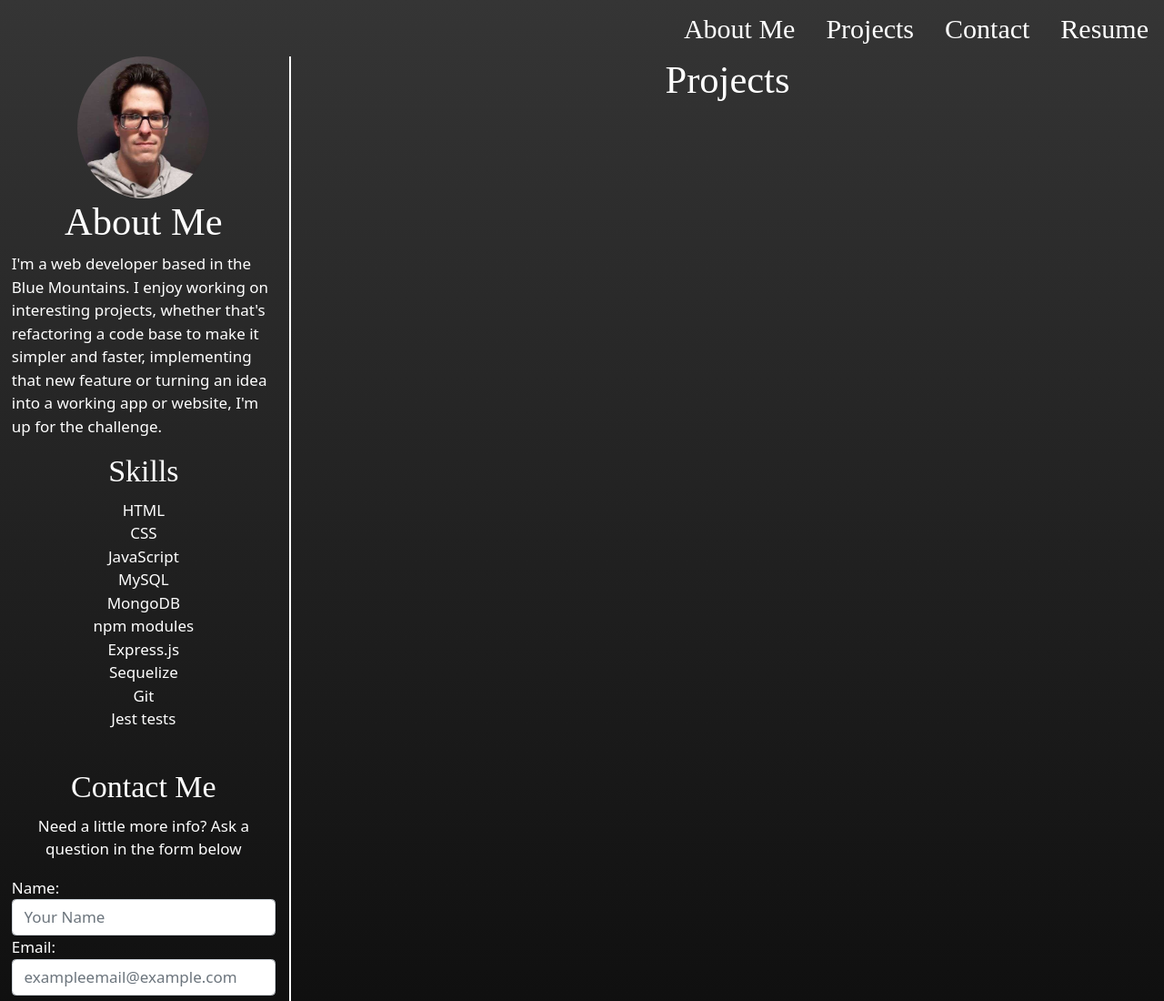
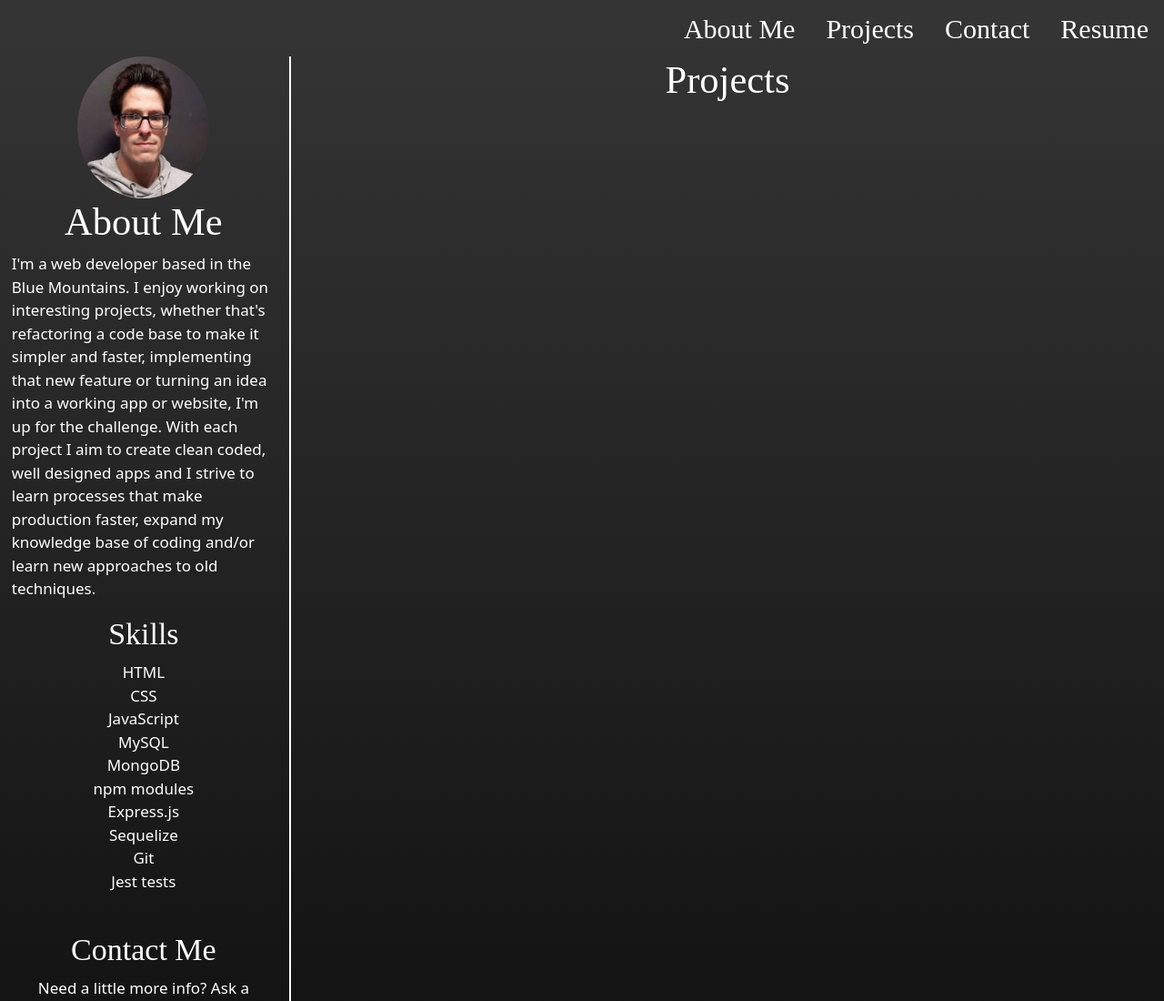
Before and after one commit to HobbaZ/Portfolio-Website, a website: page public/index.html in a window 1280 px wide. Shown: the top 1100 px of the page at 91% size. Drawn offline with nearby package versions, Linux system fonts and the light colour scheme; no server answers; a web font is replaced by a local one.

```diff
--- a/public/index.html
+++ b/public/index.html
@@ -57,7 +57,7 @@
                     </div>
                     <h1>About Me</h1>
                     <p>I'm a web developer based in the Blue Mountains. I enjoy working on interesting projects, whether that's refactoring a code base to make it simpler and faster,
-                        implementing that new feature or turning an idea into a working app or website, I'm up for the challenge.
+                        implementing that new feature or turning an idea into a working app or website, I'm up for the challenge. With each project I aim to create clean coded, well designed apps and I strive to learn processes that make production faster, expand my knowledge base of coding and/or learn new approaches to old techniques.
                     </p>
 
                     <h2>Skills</h2>
```
Also changed, not shown: 1 other file.
